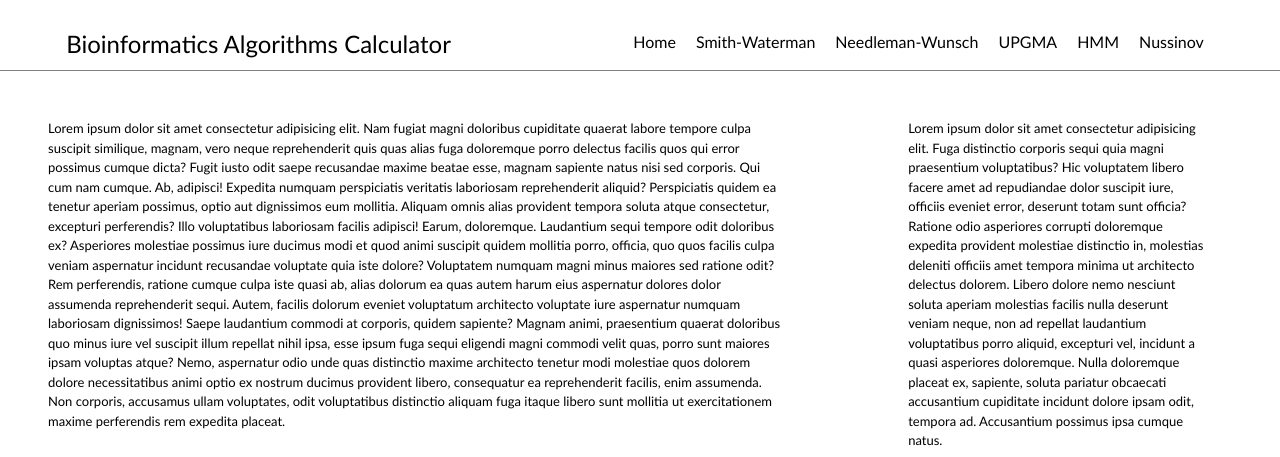
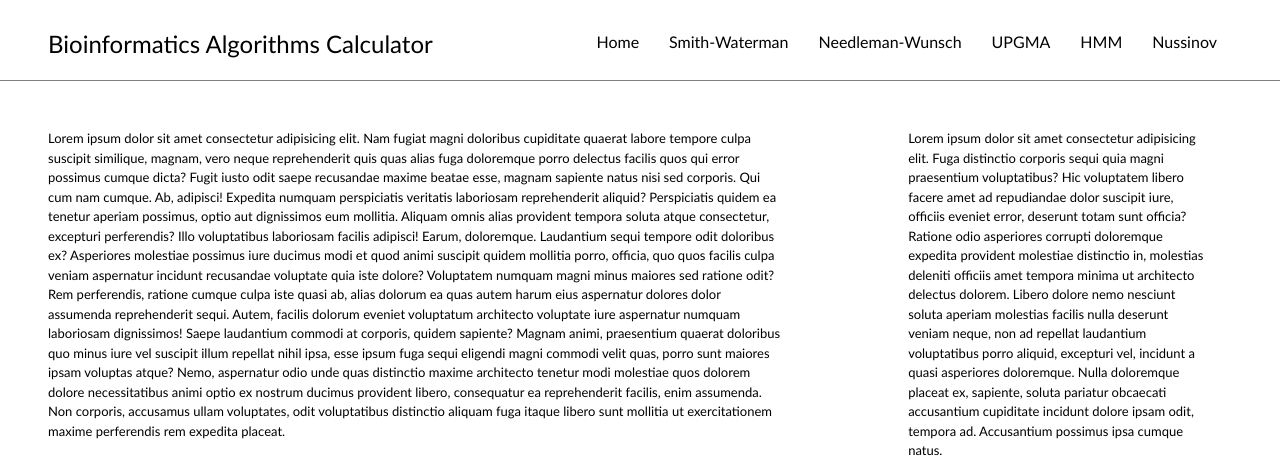
Before and after one commit to cchampernowne/bioinformatics_algorithms, a Flask app: page / in a window 1280 px wide. Shown: the top 457 px of the page. Run offline with Flask 2, Linux system fonts and the light colour scheme; some libraries are stand-ins or nearby versions.

Commit message:
more cleanup + navbar tweaks

```diff
--- a/static/style.css
+++ b/static/style.css
@@ -1,27 +1,22 @@
-/* A Free Design by Bryant Smith (bryantsmith.com) */
 
 html, body {
 /* text-align: center; */
 overflow-x: hidden;
 }
-p {text-align: left;}
 
 body {
 	margin: 0;
 	padding: 0;
 	background: #FFFFFF;
-	text-align: left;
 	font-family: 'Trebuchet MS', Arial, Helvetica, sans-serif;
 	font-size: 13px;
 	color: #000000;
 }
 
-p {text-align: left;}
 
-*
-{
+/* * {
 margin: 0 auto 0 auto;
-}
+} */
 
 h1 {
 	font-size: 24px;
@@ -34,9 +29,7 @@ h1 {
 	/* margin: 0 50px; */
 }
 
-
-#header
-{
+.header {
 color: black;
 padding-top: 30px;
  /* width:581px;
@@ -58,17 +51,22 @@ font-size: 24px;  */
 	color: grey;
 }
 
-
-
-.menu
+.nav__list__container
 {
 /* background-image:url(menu_background.png); */
 /* height:54px;
 width:527px; */
 /* color: #000000; */
 padding-top: 30px;
+padding-bottom: 10px;
 /* display: flex;
 flex-direction: row; */
+}
+
+.nav__list__container li {
+	margin: 0 15px;
+	list-style-type: none;
+	list-style:none;
 }
 
 /* .menu ul { */
@@ -79,20 +77,15 @@ flex-direction: row; */
 	/* padding-top: 30px; */
 /* } */
 
-.menu li {
-	margin: 0 10px;
-	list-style-type: none;
-	list-style:none;
-}
 
-#content
+/* #content
 {
 background-image:url(content_back_shadow.png);
 background-repeat:repeat-y;
 width:581px;
-}
+} */
 
-#content #container
+/* #content #container
 {
 float:left;
 background-image:url(gradient_rectangle_back.png);
@@ -101,7 +94,7 @@ background-color:#4586F1;
 width:547px;
 margin-left:14px;
 clear:both;
-}
+} */
 
 /* #nussinov {
 	display:block;
@@ -187,18 +180,16 @@ clear:both;
 
 
 
-#menu ul li a:hover{
-color:#65A9ED;
-}
 
+/*
 #content #main
 {
 display:block;
 width:527px;
 clear:both
-}
+} */
 
-#content #text
+/* #content #text
 {
 margin:0;
 padding:0;
@@ -211,31 +202,27 @@ clear:both;
 padding-left:15px;
 padding-right:15px;
 }
-
-.clear {
-    clear:both;
-  }
+ */
 
 
-#content #text h1, #content #text h1 a, #content #text h1 a:visited
+/* #content #text h1, #content #text h1 a, #content #text h1 a:visited
 {
 margin:0;
 padding:0;
 color:#093175;
-/* font-size:24px; */
 margin-bottom:7px;
 margin-top:7px;
-}
+} */
 
-#content #text p
+/* #content #text p
 {
 margin-top:5px;
 margin-bottom:5px;
 padding:0;
-}
+} */
 
 
-#footer
+/* #footer
 {
 background-image:url(footer.png);
 background-repeat:no-repeat;
@@ -257,4 +244,4 @@ padding-top:20px;
 font-size:11px;
 color:#C5DDFA;
 text-decoration:none;
-}
+} */
--- a/templates/home.html
+++ b/templates/home.html
@@ -11,17 +11,17 @@
         <!-- .....................NAVBAR.....................-->
         <nav>
             <div class="nav__content">
-                <div id='header'>
+                <div class='header ml-5'>
                     <h1>Bioinformatics Algorithms Calculator</h1>
                 </div>
-                <div class='menu'>
+                <div class='nav__list__container ml-auto mr-5'>
                     <ul class="nav__list">
-                        <li><a href='/' id='home'>Home</a></li>
-                        <li><a href='/smith-waterman' id='smith'>Smith-Waterman</a></li>
-                        <li><a href='/needleman-wunsch' id='needleman'>Needleman-Wunsch</a></li>
-                        <li><a href='/upgma' id='phylo'>UPGMA</a></li>
-                        <li><a href='/hmm' id='hmm'>HMM</a></li>
-                        <li><a href='/nussinov' id='nussinov'>Nussinov</a></li>
+                        <li><a href='/'>Home</a></li>
+                        <li><a href='/smith-waterman'>Smith-Waterman</a></li>
+                        <li><a href='/needleman-wunsch'>Needleman-Wunsch</a></li>
+                        <li><a href='/upgma'>UPGMA</a></li>
+                        <li><a href='/hmm'>HMM</a></li>
+                        <li><a href='/nussinov'>Nussinov</a></li>
                     </ul>
                 </div>
             </div>
```
